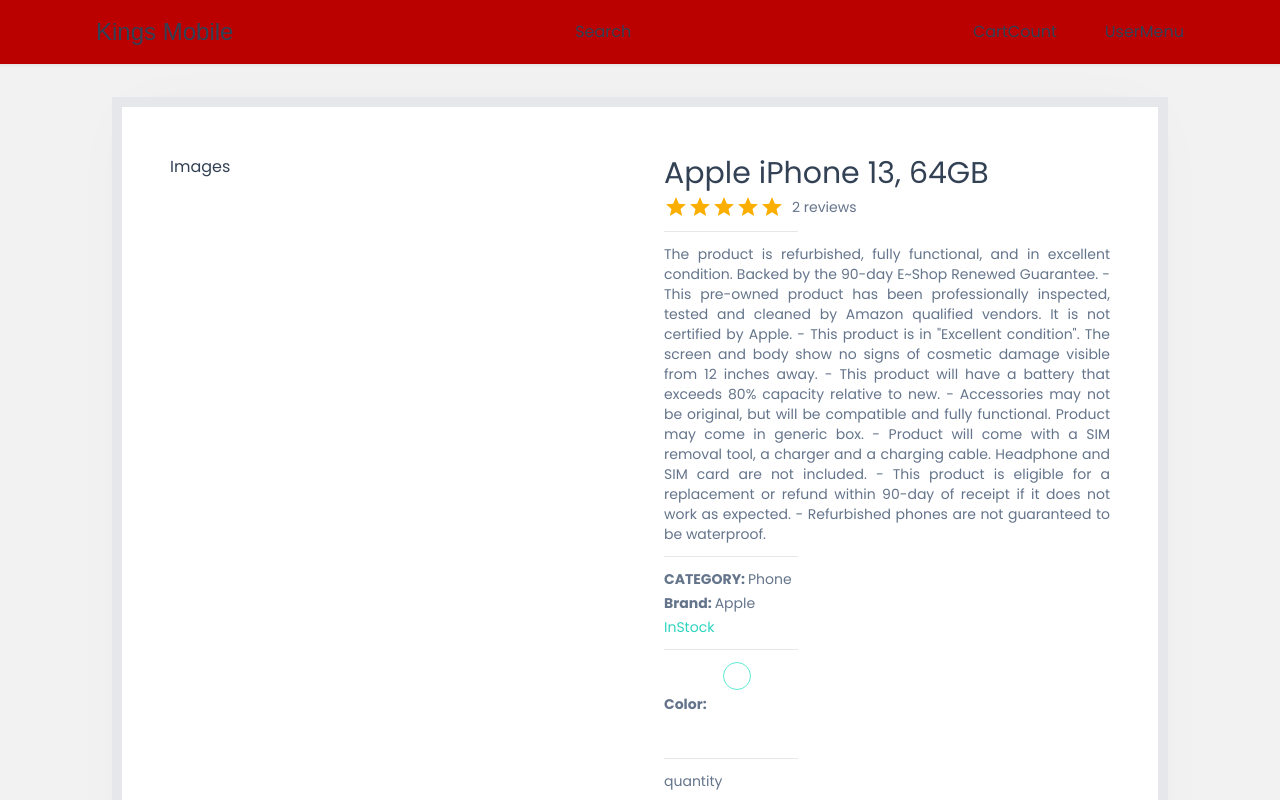
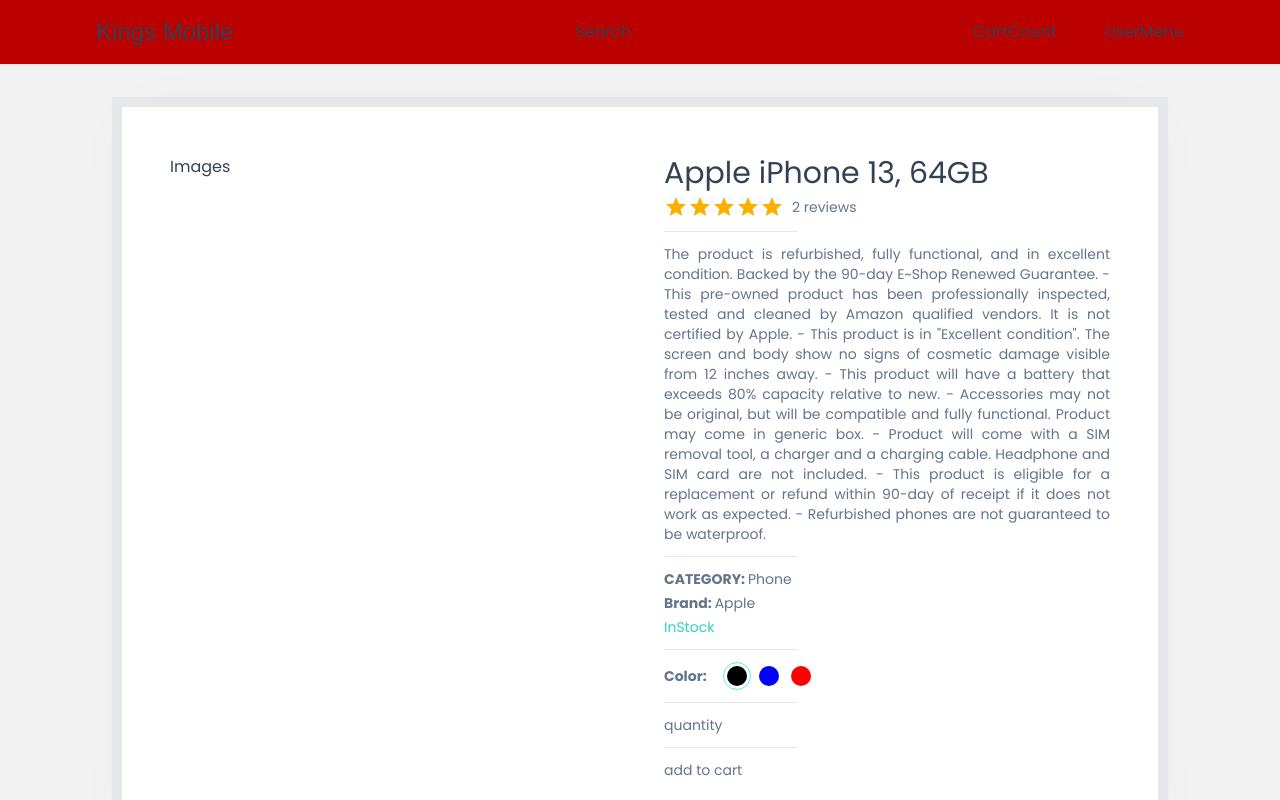
Before and after one commit to okoid721/Phone_Eccomerce, a Next.js app in the folder phone-eccomerce/: page /product/1 in a window 1280 px wide. Shown: the top 800 px of the page. Built offline with nearby package versions, Linux system fonts and the light colour scheme; a web font is replaced by a local one.

Commit message:
eccomerce

```diff
--- a/phone-eccomerce/app/components/products/SetColor.tsx
+++ b/phone-eccomerce/app/components/products/SetColor.tsx
@@ -21,17 +21,22 @@
     <div>
       <div className=" flex gap-4 items-center">
         <span className=" font-semibold">Color:</span>
-        <div>
+        <div className=" flex gap-1">
           {images.map((image) => {
             return (
               <div
+                key={image.color}
+                onClick={() => handleColorSelect(image)}
                 className={` h-7 w-7 rounded-full border-teal-300 flex items-center justify-center ${
                   cartProduct.selectedImg.color === image.color
                     ? 'border-[1.5px]'
                     : 'border-none'
                 } `}
               >
-                <div></div>
+                <div
+                  style={{ background: image.colorCode }}
+                  className=" h-5 w-5 rounded-full border=[1.2px] border-slate-300 cursor-pointer "
+                ></div>
               </div>
             );
           })}
--- a/phone-eccomerce/app/product/[productId]/ProductDetails.tsx
+++ b/phone-eccomerce/app/product/[productId]/ProductDetails.tsx
@@ -39,12 +39,21 @@
     price: product.price,
   });
 
+  console.log(cartProduct);
+
   const productRating =
     product.reviews.reduce((acc: number, item: any) => item.rating + acc, 0) /
     product.reviews.length;
 
   const handleColorSelect = useCallback(
-    (value: SelectedImgType) => {},
+    (value: SelectedImgType) => {
+      setCartProduct((prev) => {
+        return {
+          ...prev,
+          selectedImg: value,
+        };
+      });
+    },
     [cartProduct.selectedImg]
   );
 
```
